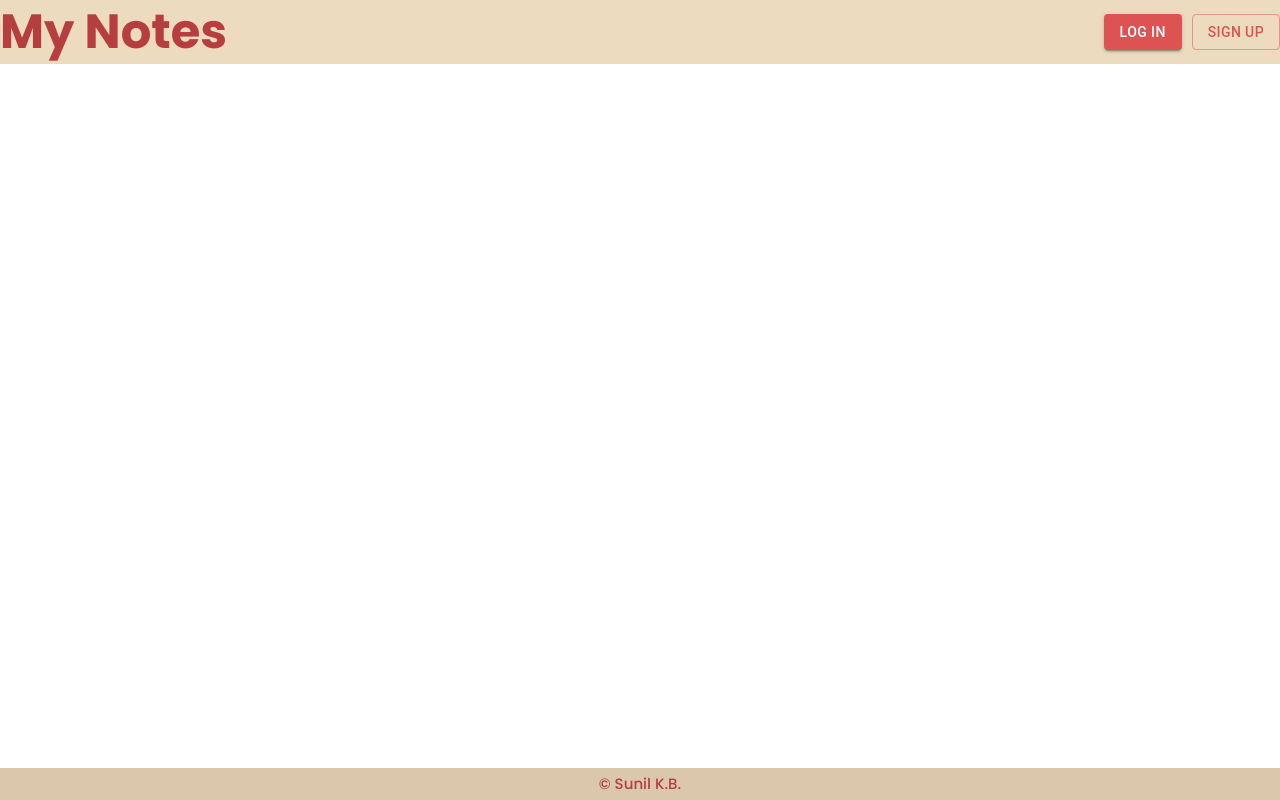
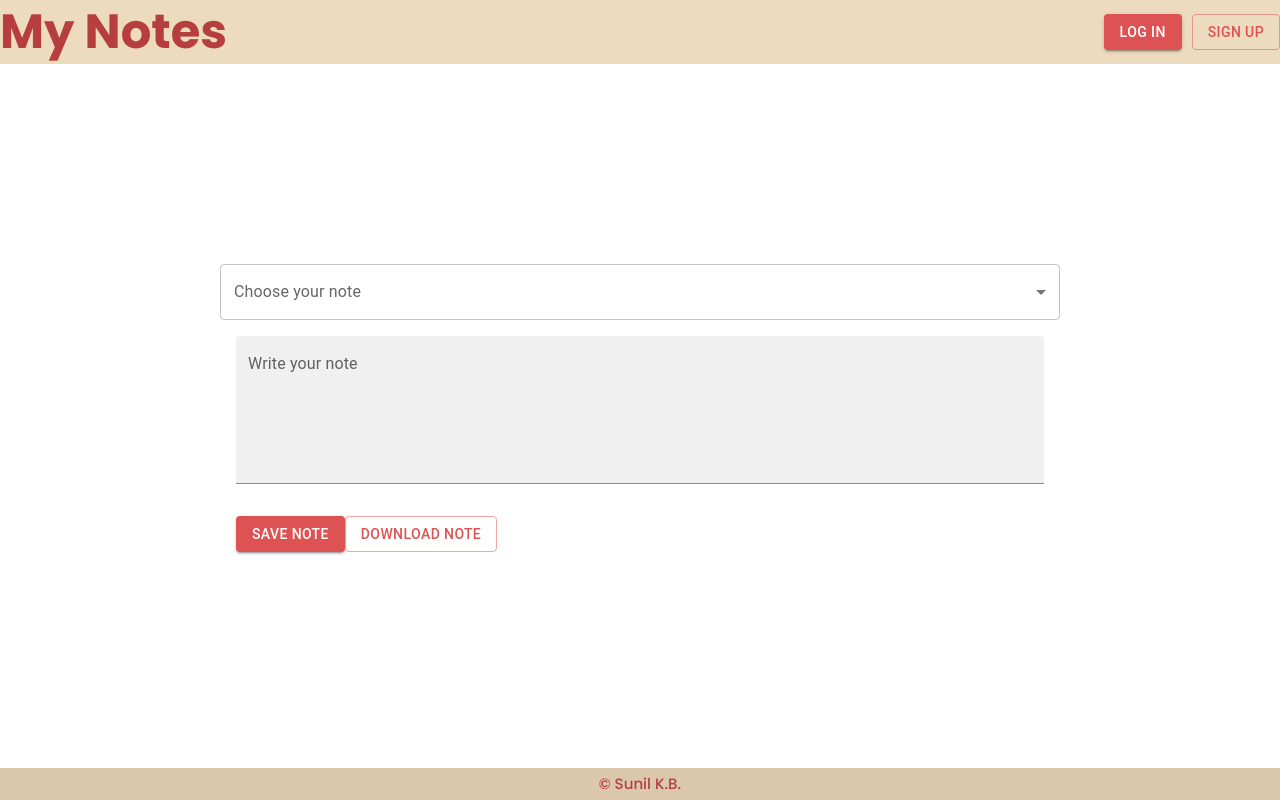
Before and after one commit to sunilk4u/notes-app-mern, a React (Create React App) app in the folder client/: page /notes in a window 1280 px wide. Built offline with nearby package versions, Linux system fonts and the light colour scheme.

Commit message:
add notes page component

```diff
--- a/client/src/App.js
+++ b/client/src/App.js
@@ -3,6 +3,7 @@ import Footer from "./components/Footer/Footer";
 import Header from "./components/Header/Header"
 import UserDetails from "./components/UserDetails/UserDetails";
 import LoginPage from "./pages/Login/LoginPage";
+import NotesPage from "./pages/Notes/NotesPage"
 import SignupPage from "./pages/Signup/SignupPage";
 
 const App = () => {
@@ -16,6 +17,7 @@ const App = () => {
           <Route exact path="/" element={<LoginPage />} />
           <Route exact path="/signup" element={<SignupPage />} />
           <Route exact path="/user" element={<UserDetails />} />
+          <Route exact path="/notes" element={<NotesPage />} />
         </Routes>
 
         <Footer />
--- /dev/null
+++ b/client/src/components/Notes/Notes.jsx
@@ -0,0 +1,54 @@
+import React from "react";
+import {
+  Button,
+  FormControl,
+  InputLabel,
+  MenuItem,
+  Select,
+  TextField,
+} from "@mui/material";
+import "./style.css";
+
+const Notes = () => {
+  const [age, setAge] = React.useState("");
+
+  const handleChange = (event) => {
+    setAge(event.target.value);
+  };
+
+  return (
+    <div className="notes_panel">
+      <FormControl className="notes_select">
+        <InputLabel id="demo-simple-select-label">Choose your note</InputLabel>
+        <Select
+          labelId="demo-simple-select-label"
+          id="demo-simple-select"
+          value={age}
+          label="Notes"
+          onChange={handleChange}
+        >
+          <MenuItem value={10}>Ten</MenuItem>
+          <MenuItem value={20}>Twenty</MenuItem>
+          <MenuItem value={30}>Thirty</MenuItem>
+        </Select>
+      </FormControl>
+      <div className="text_area">
+        <TextField
+          sx={{ width: "100%" }}
+          rows={5}
+          id="filled-textarea"
+          label="Write your note"
+          placeholder="Bla Bla Bla"
+          multiline
+          variant="filled"
+        />
+      </div>
+      <div className="notes_action_buttons">
+        <Button variant="contained">Save Note</Button>
+        <Button variant="outlined">Download Note</Button>
+      </div>
+    </div>
+  );
+};
+
+export default Notes;
--- /dev/null
+++ b/client/src/components/Notes/style.css
@@ -0,0 +1,12 @@
+.notes_panel{
+    display: flex;
+    flex-direction: column;
+    width: 100vw;
+    max-width: 840px;
+}
+.notes_panel > * {
+    margin: 1rem;
+}
+.notes_action_buttons > *{
+    margin: 0 1rem;
+}
--- /dev/null
+++ b/client/src/pages/Notes/NotesPage.jsx
@@ -0,0 +1,12 @@
+import React from "react";
+import Notes from "../../components/Notes/Notes";
+
+const NotesPage = () => {
+  return (
+    <div className="container">
+      <Notes />
+    </div>
+  );
+};
+
+export default NotesPage;
```
